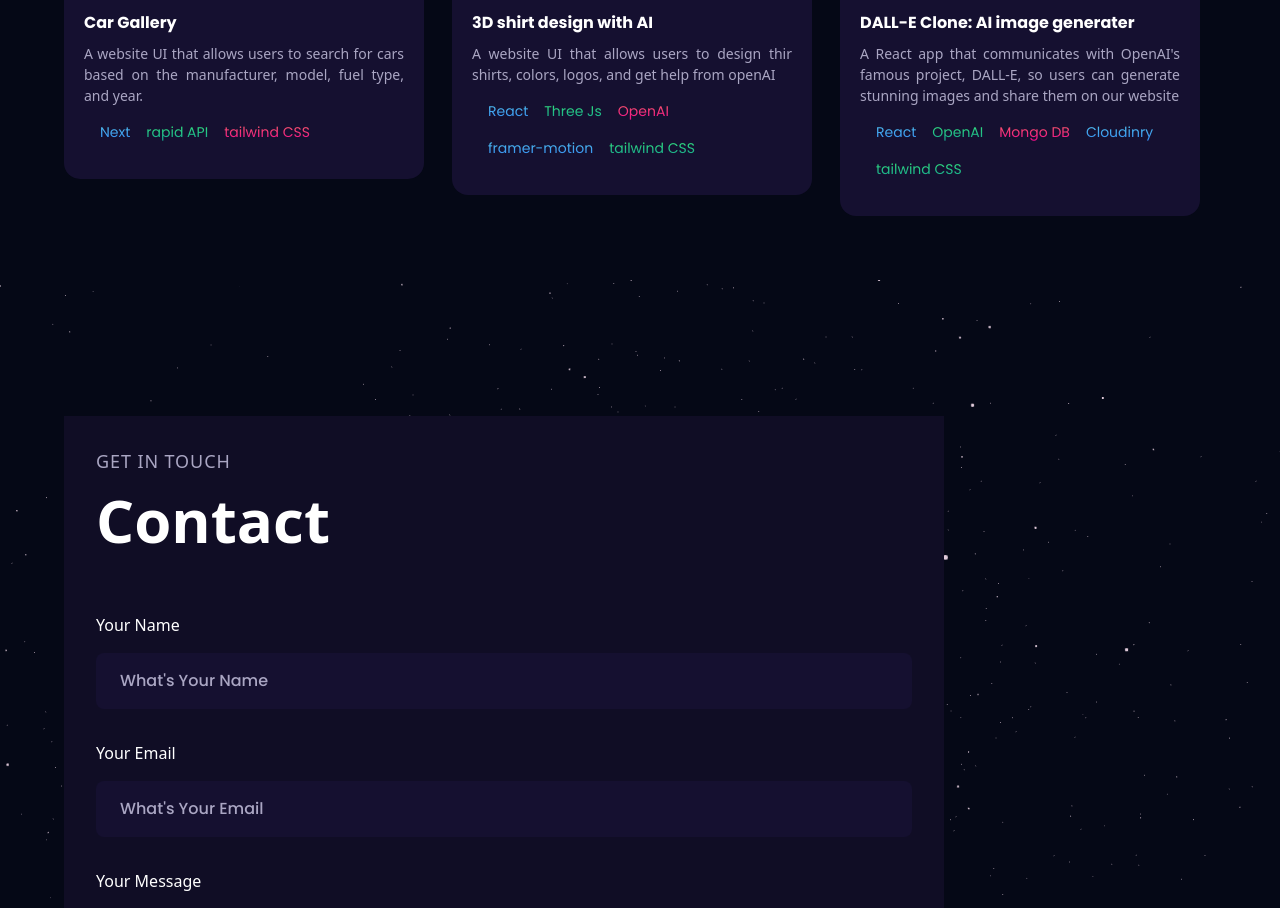
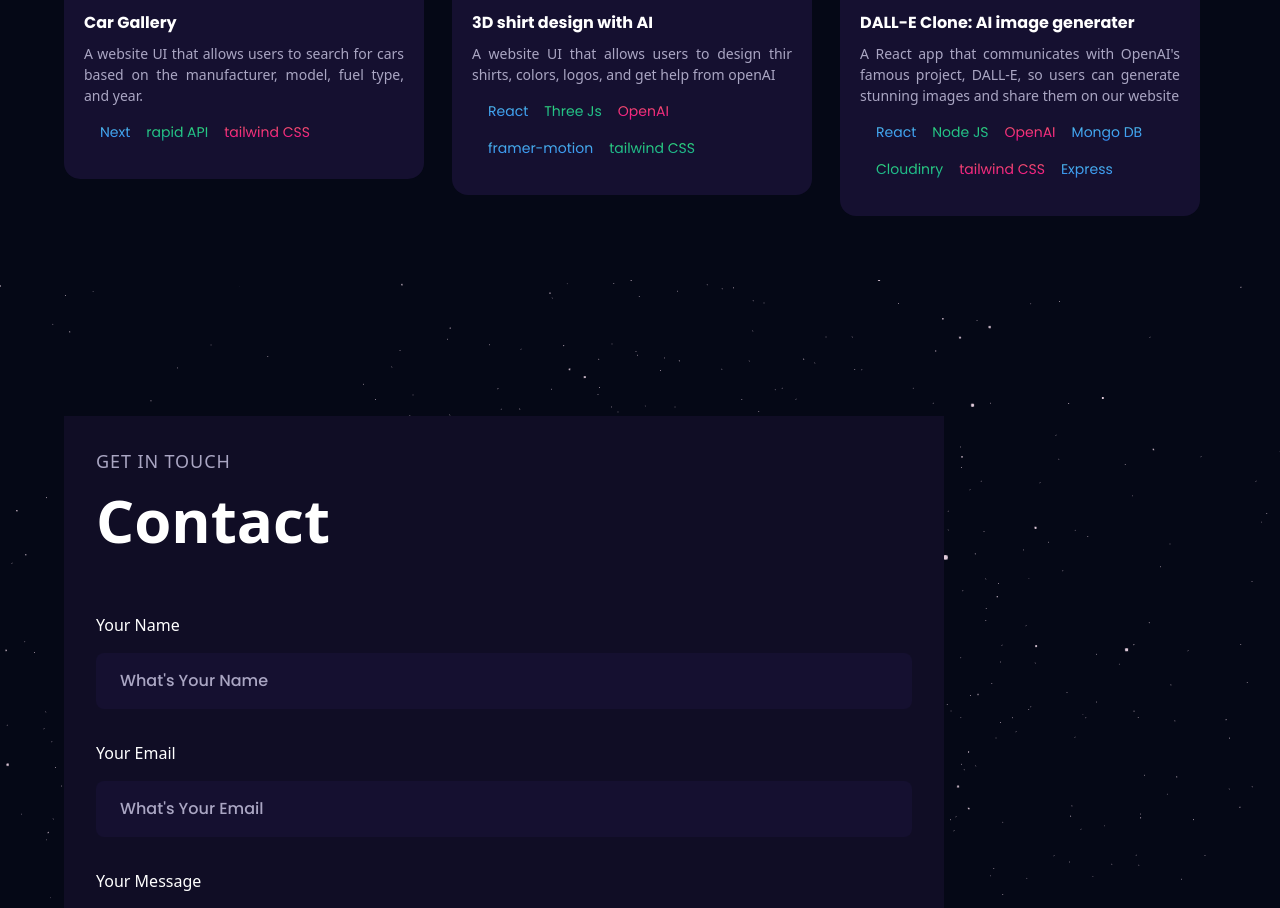
Before and after one commit to DiyaaDaoud/3D-Portfolio, a React (Vite) app: page / in a window 1280 px wide. Shown: the part 4720-5628 px from the top of the page. Built offline with nearby package versions, Linux system fonts and the light colour scheme.

Commit message:
fix dalle

```diff
--- a/src/constants/index.js
+++ b/src/constants/index.js
@@ -231,20 +231,28 @@ const webprojects = [
         color: "blue-text-gradient",
       },
       {
-        name: "OpenAI",
+        name: "Node JS",
         color: "green-text-gradient",
       },
       {
-        name: "Mongo DB",
+        name: "OpenAI",
         color: "pink-text-gradient",
       },
       {
-        name: "Cloudinry",
+        name: "Mongo DB",
         color: "blue-text-gradient",
       },
       {
+        name: "Cloudinry",
+        color: "green-text-gradient",
+      },
+      {
         name: "tailwind CSS",
-        color: "green-text-gradient",
+        color: "pink-text-gradient",
+      },
+      {
+        name: "Express",
+        color: "blue-text-gradient",
       },
     ],
     image: dalle,
```
